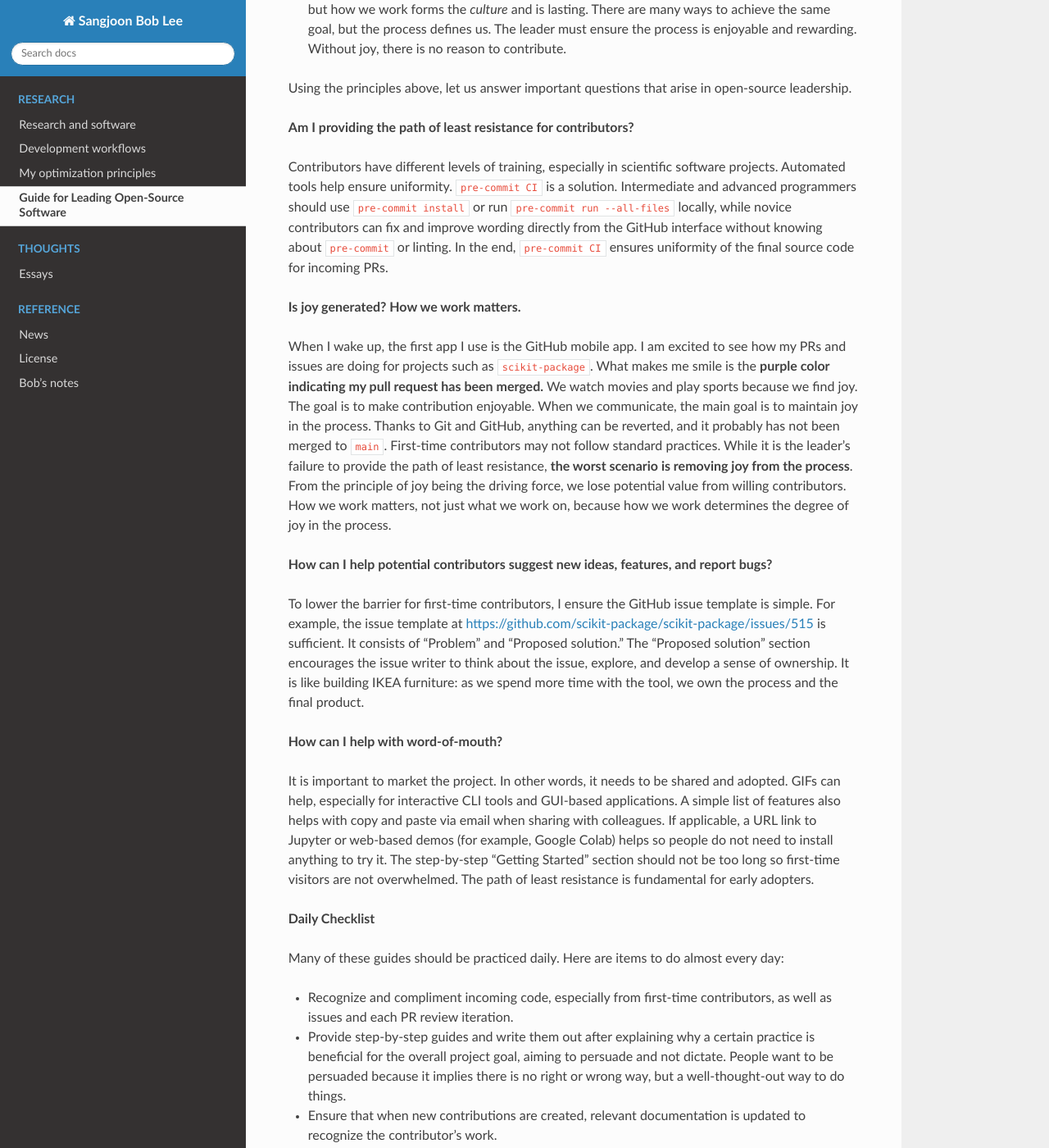
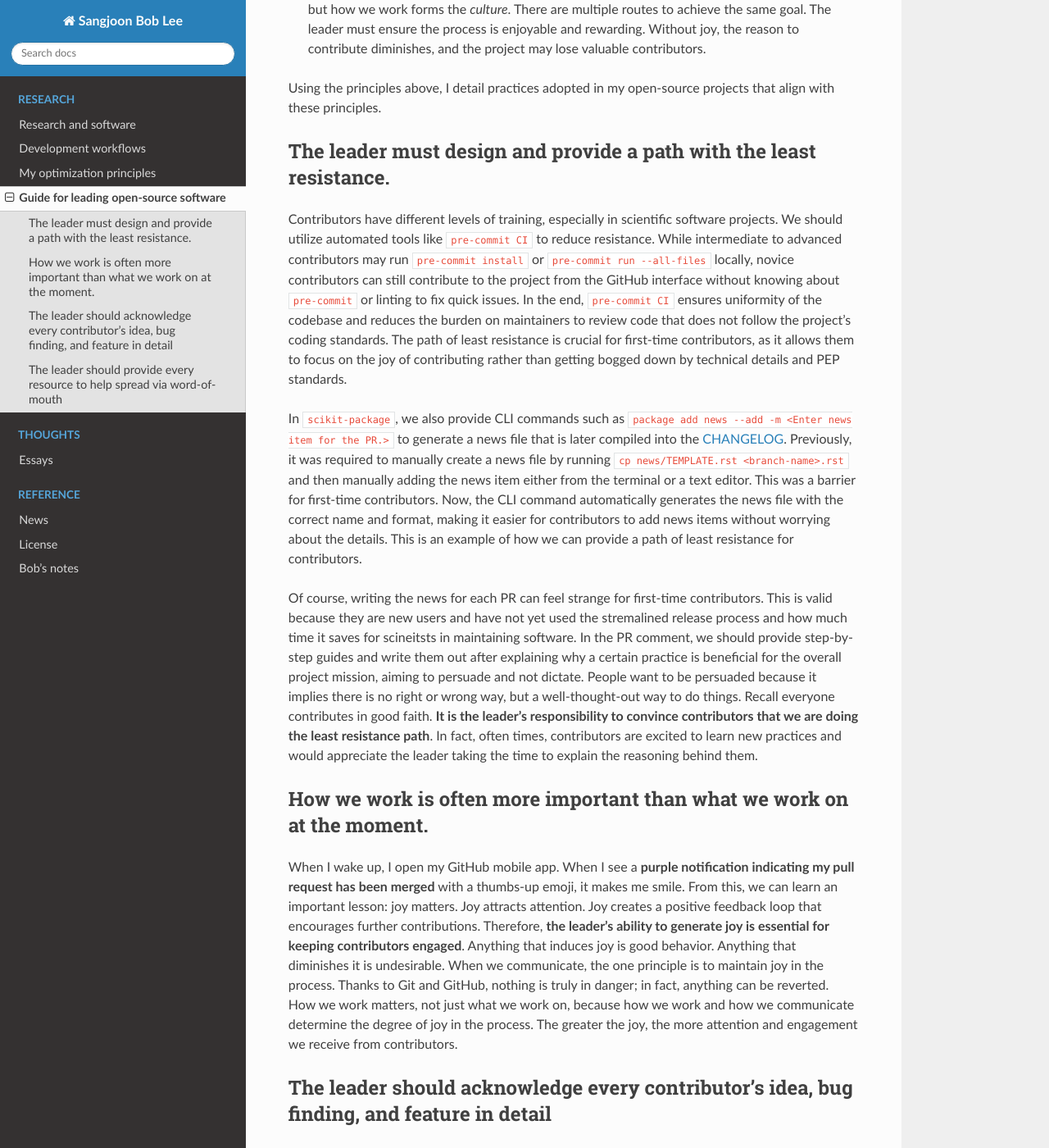
Before and after one commit to bobleesj/bobleesj.github.io, a Sphinx documentation site: the page built from doc/source/open-source-leadership.rst, in a window 1280 px wide and 1400 px high, scrolled down 593 px. Shown: the whole window at 82% size. Built offline with Sphinx 7.4.7 and the Read the Docs theme 3.1.0, drawn with Linux system fonts in a browser that asks for light colours; pages that are not in the unit, such as notebooks, are missing from menus; some of the changed text lies outside the part shown.

Commit message:
docs: re-word open source leadership

```diff
--- a/doc/source/open-source-leadership.rst
+++ b/doc/source/open-source-leadership.rst
@@ -1,40 +1,41 @@
 .. _open-source-leadership:
 
-Guide for Leading Open-Source Software
---------------------------------------
+Guide for leading open-source software
+==================================================
 
-About 10 years ago, I started using GitHub to distribute tutorial source code for the Swift programming language. As I take on leadership roles, I document the principles I strive to follow. Many of these were learned from ``scikit-package`` (https://scikit-package.github.io/scikit-package/), where I learned from Prof. Simon Billinge.
+About 10 years ago, I started using GitHub to distribute tutorial source code for the Swift programming language. Here I document open-source software development leadership lessons. Many are learned from building ``scikit-package`` (https://scikit-package.github.io/scikit-package/) as a contributor and maintainer with Prof. Simon Billinge. It first begins with the **core principles**, followed by practices.
 
-**Core Principles in Open-Source Leadership**
+**Core principles**
 
 1. The path of **least resistance (pain) guides human behavior**. It is the leader’s responsibility to provide this path for contributors in every aspect of the project, from installation and tutorials to documentation and development guides.
-2. **Joy is the driving force.** Participation is often **volunteer-based**. Contributors seek joy and meaning in exchange for their time. The leader must recognize that time and effort are valuable and treat them with respect.
-3. **No contributor wants to sabotage the project**. Everyone joins with good intentions but may have different experiences. This is especially true in life sciences, where contributors have diverse backgrounds. The leader must ensure that even those with the least experience can contribute and find joy.
-4. **How we work is often more important than what we work on**. What we work on is temporary, but how we work forms the *culture* and is lasting. There are many ways to achieve the same goal, but the process defines us. The leader must ensure the process is enjoyable and rewarding. Without joy, there is no reason to contribute.
+2. **Joy is the driving force.** Volunteer-based contributors seek joy and meaning in exchange for their time. The leader must recognize that time and effort are valuable and treat them with respect.
+3. **No contributor wants to sabotage the project**. Contributors join the community with good intentions but may have different experiences and skills. The leader must ensure that even those with the least experience can contribute and attain joy from the process.
+4. **How we work is often more important than what we work on**. What we work on is temporary, but how we work forms the *culture*. There are multiple routes to achieve the same goal. The leader must ensure the process is enjoyable and rewarding. Without joy, the reason to contribute diminishes, and the project may lose valuable contributors.
 
-Using the principles above, let us answer important questions that arise in open-source leadership.
+Using the principles above, I detail practices adopted in my open-source projects that align with these principles.
 
-**Am I providing the path of least resistance for contributors?**
+The leader must design and provide a path with the least resistance.
+-------------------------------------------------------------------
 
-Contributors have different levels of training, especially in scientific software projects. Automated tools help ensure uniformity. ``pre-commit CI`` is a solution. Intermediate and advanced programmers should use ``pre-commit install`` or run ``pre-commit run --all-files`` locally, while novice contributors can fix and improve wording directly from the GitHub interface without knowing about ``pre-commit`` or linting. In the end, ``pre-commit CI`` ensures uniformity of the final source code for incoming PRs.
+Contributors have different levels of training, especially in scientific software projects. We should utilize automated tools like ``pre-commit CI`` to reduce resistance. While intermediate to advanced contributors may run ``pre-commit install`` or ``pre-commit run --all-files`` locally, novice contributors can still contribute to the project from the GitHub interface without knowing about ``pre-commit`` or linting to fix quick issues. In the end, ``pre-commit CI`` ensures uniformity of the codebase and reduces the burden on maintainers to review code that does not follow the project's coding standards. The path of least resistance is crucial for first-time contributors, as it allows them to focus on the joy of contributing rather than getting bogged down by technical details and PEP standards.
 
-**Is joy generated? How we work matters.**
+In ``scikit-package``, we also provide CLI commands such as ``package add news --add -m <Enter news item for the PR.>`` to generate a news file that is later compiled into the `CHANGELOG <https://github.com/scikit-package/scikit-package/blob/main/CHANGELOG.rst>`_. Previously, it was required to manually create a news file by running ``cp news/TEMPLATE.rst <branch-name>.rst`` and then manually adding the news item either from the terminal or a text editor. This was a barrier for first-time contributors. Now, the CLI command automatically generates the news file with the correct name and format, making it easier for contributors to add news items without worrying about the details. This is an example of how we can provide a path of least resistance for contributors.
 
-When I wake up, the first app I use is the GitHub mobile app. I am excited to see how my PRs and issues are doing for projects such as ``scikit-package``. What makes me smile is the **purple color indicating my pull request has been merged.** We watch movies and play sports because we find joy. The goal is to make contribution enjoyable. When we communicate, the main goal is to maintain joy in the process. Thanks to Git and GitHub, anything can be reverted, and it probably has not been merged to ``main``. First-time contributors may not follow standard practices. While it is the leader's failure to provide the path of least resistance, **the worst scenario is removing joy from the process**. From the principle of joy being the driving force, we lose potential value from willing contributors. How we work matters, not just what we work on, because how we work determines the degree of joy in the process.
+Of course, writing the news for each PR can feel strange for first-time contributors. This is valid because they are new users and have not yet used the stremalined release process and how much time it saves for scineitsts in maintaining software. In the PR comment, we should provide step-by-step guides and write them out after explaining why a certain practice is beneficial for the overall project mission, aiming to persuade and not dictate. People want to be persuaded because it implies there is no right or wrong way, but a well-thought-out way to do things. Recall everyone contributes in good faith. **It is the leader's responsibility to convince contributors that we are doing the least resistance path**. In fact, often times, contributors are excited to learn new practices and would appreciate the leader taking the time to explain the reasoning behind them.
 
-**How can I help potential contributors suggest new ideas, features, and report bugs?**
+How we work is often more important than what we work on at the moment.
+-----------------------------------------------------------------------
 
-To lower the barrier for first-time contributors, I ensure the GitHub issue template is simple. For example, the issue template at https://github.com/scikit-package/scikit-package/issues/515 is sufficient. It consists of “Problem” and “Proposed solution.” The “Proposed solution” section encourages the issue writer to think about the issue, explore, and develop a sense of ownership. It is like building IKEA furniture: as we spend more time with the tool, we own the process and the final product.
+When I wake up, I open my GitHub mobile app. When I see a **purple notification indicating my pull request has been merged** with a thumbs-up emoji, it makes me smile. From this, we can learn an important lesson: joy matters. Joy attracts attention. Joy creates a positive feedback loop that encourages further contributions. Therefore, **the leader's ability to generate joy is essential for keeping contributors engaged**. Anything that induces joy is good behavior. Anything that diminishes it is undesirable. When we communicate, the one principle is to maintain joy in the process. Thanks to Git and GitHub, nothing is truly in danger; in fact, anything can be reverted. How we work matters, not just what we work on, because how we work and how we communicate determine the degree of joy in the process. The greater the joy, the more attention and engagement we receive from contributors.
 
-**How can I help with word-of-mouth?**
+The leader should acknowledge every contributor's idea, bug finding, and feature in detail
+------------------------------------------------------------------------------------------
 
-It is important to market the project. In other words, it needs to be shared and adopted. GIFs can help, especially for interactive CLI tools and GUI-based applications. A simple list of features also helps with copy and paste via email when sharing with colleagues. If applicable, a URL link to Jupyter or web-based demos (for example, Google Colab) helps so people do not need to install anything to try it. The step-by-step “Getting Started” section should not be too long so first-time visitors are not overwhelmed. The path of least resistance is fundamental for early adopters.
+To lower the barrier for first-time contributors, we kept the GitHub issue and pull request template as simple as possible. For example, the issue template at https://github.com/scikit-package/scikit-package/blob/main/.github/ISSUE_TEMPLATE/bug_feature.md is sufficient. It consists of “Problem” and “Proposed solution.” The “Proposed solution” section encourages the issue writer to think about the issue, explore, and develop a sense of ownership. It is like building IKEA furniture: as we spend more time with the tool, we own the process and the final product.
 
-**Daily Checklist**
+When a bug is reported in a project and I fix it, in the pull request description, I thank the contributor for reporting the bug and explain in detail how it was fixed. This way, we keep contributors engaged. When a contributor suggests or implements a new feature, first, acknowledge that on the first page of the documentation and also, from time to time, tag the contributor when the feature is used so that we engage the contributor. The goal is to communicate their value and shore appreciation for their contributions. That's the least we can do. It must come from the leader of the project.
 
-Many of these guides should be practiced daily. Here are items to do almost every day:
+The leader should provide every resource to help spread via word-of-mouth
+-------------------------------------------------------------------------
 
-- Recognize and compliment incoming code, especially from first-time contributors, as well as issues and each PR review iteration.
-- Provide step-by-step guides and write them out after explaining why a certain practice is beneficial for the overall project goal, aiming to persuade and not dictate. People want to be persuaded because it implies there is no right or wrong way, but a well-thought-out way to do things.
-- Ensure that when new contributions are created, relevant documentation is updated to recognize the contributor's work.
-- Actively look for volunteers so that we communicate the importance of tasks for the project.
+If useful, the software will be shared. GIFs can help, especially for interactive CLI tools and GUI-based applications. A simple list of selling points also helps with copy and paste via email when sharing with colleagues. If applicable, a URL link to Jupyter or web-based demos (for example, Google Colab) helps so people do not need to install anything to try it. The step-by-step “Getting Started” section should not be too long so first-time visitors are not overwhelmed. The path of least resistance is fundamental for early adopters.
```
Also changed, not shown: 1 other file.
